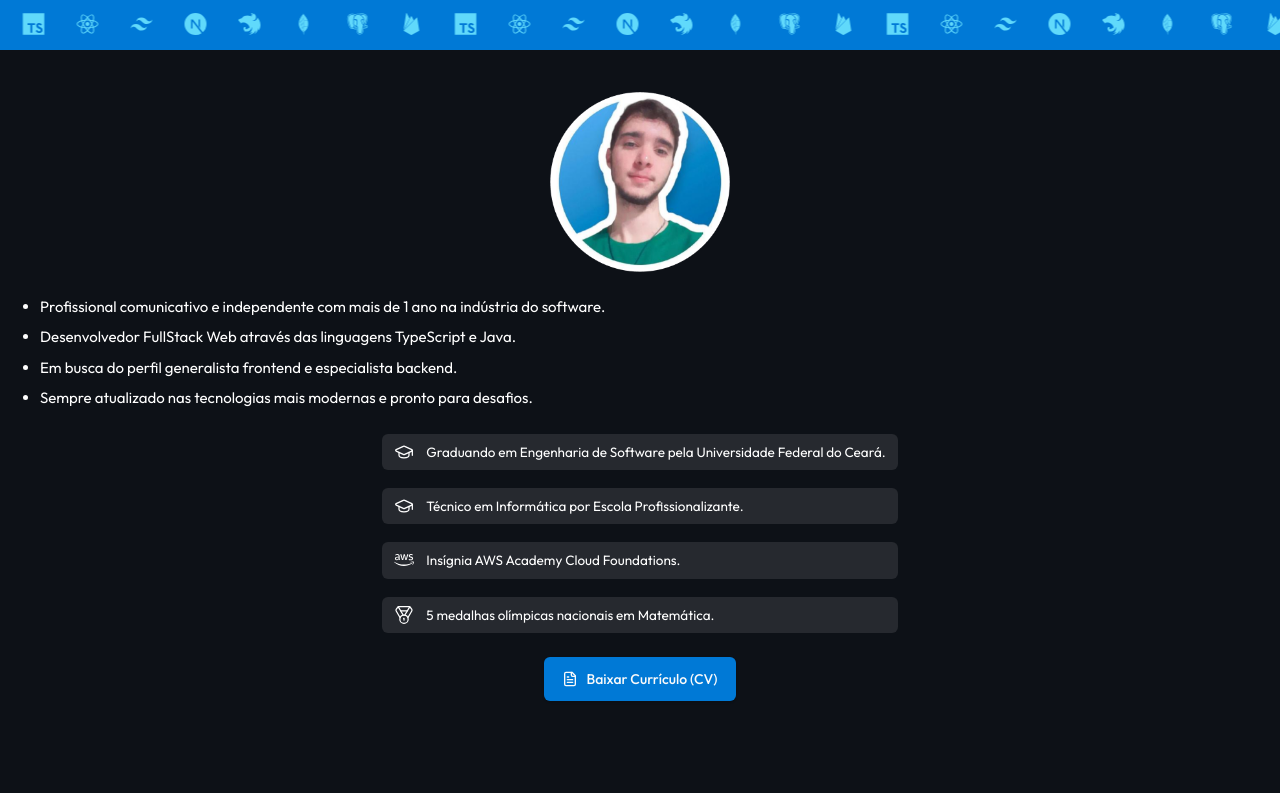
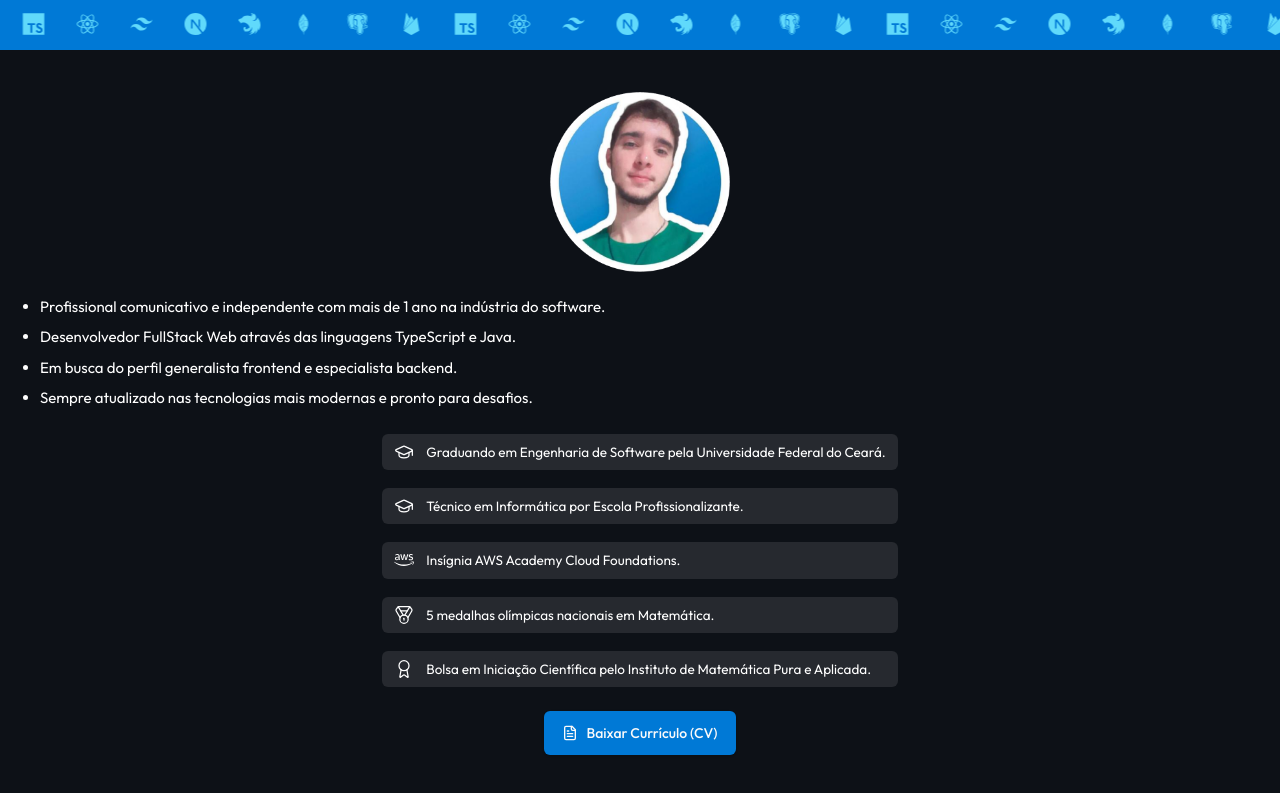
Before and after one commit to HenriqueSenaDev/developer-portfolio, a Next.js app: page / in a window 1280 px wide. Shown: the part 739-1532 px from the top of the page. Built offline with nearby package versions, Linux system fonts and the light colour scheme.

Commit message:
feat: about tagsContent item

```diff
--- a/src/app/(home)/about/index.tsx
+++ b/src/app/(home)/about/index.tsx
@@ -1,7 +1,12 @@
 import aboutSrcImg from "@/assets/images/about-personal.png";
 import { AwsIcon } from "@/assets/vectors/tech-icons/aws";
 import { Button } from "@/components/button";
-import { FileTextIcon, GraduationCapIcon, MedalIcon } from "lucide-react";
+import {
+  AwardIcon,
+  FileTextIcon,
+  GraduationCapIcon,
+  MedalIcon,
+} from "lucide-react";
 import Image from "next/image";
 
 const autoDescriptionContent: string[] = [
@@ -40,6 +45,16 @@ const tagsContent: { Icon: React.FC; description: string }[] = [
       <MedalIcon className="size-5 flex-shrink-0" strokeWidth={1.5} />
     ),
     description: "5 medalhas olímpicas nacionais em Matemática.",
+  },
+  {
+    Icon: () => (
+      <AwardIcon
+        className="size-5 flex-shrink-0 max-[530px]:mt-1"
+        strokeWidth={1.5}
+      />
+    ),
+    description:
+      "Bolsa em Iniciação Científica pelo Instituto de Matemática Pura e Aplicada.",
   },
 ];
 
```
